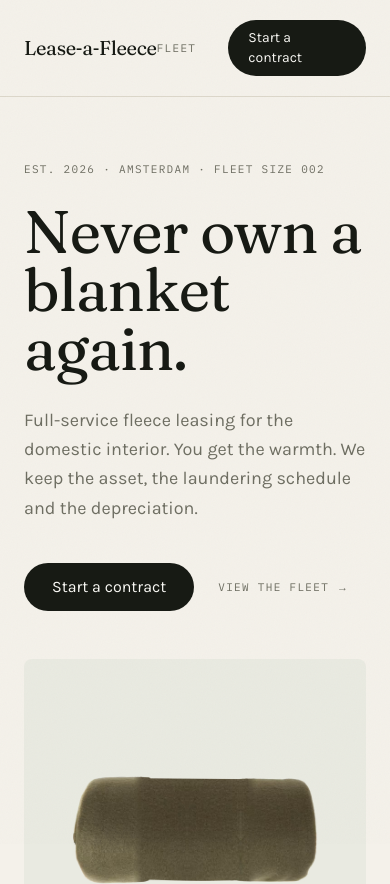
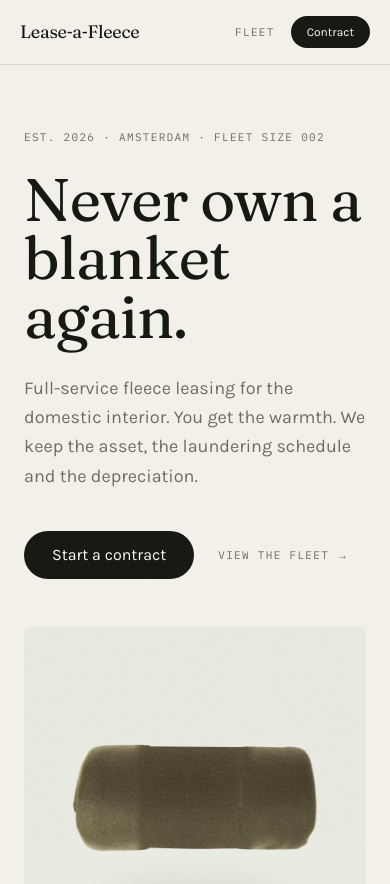
Before and after one commit to erikkallen/lease-a-fleece, a Next.js app: page / in a window 390 px wide. Shown: the top 884 px of the page. Built offline with nearby package versions, Linux system fonts and the light colour scheme.

Commit message:
Add real Aurora product photo; fix header overflow at narrow widths

```diff
--- a/components/site-header.tsx
+++ b/components/site-header.tsx
@@ -3,19 +3,20 @@ import Link from 'next/link'
 export function SiteHeader() {
   return (
     <header className="sticky top-0 z-40 border-b border-line bg-bone/85 backdrop-blur-sm">
-      <div className="mx-auto flex max-w-6xl items-center justify-between px-6 py-5">
-        <Link href="/" className="font-display text-xl">
+      <div className="mx-auto flex max-w-6xl items-center justify-between gap-3 px-5 py-4 sm:px-6 sm:py-5">
+        <Link href="/" className="font-display text-lg whitespace-nowrap sm:text-xl">
           Lease&#8209;a&#8209;Fleece
         </Link>
-        <nav className="flex items-center gap-8">
+        <nav className="flex items-center gap-4 sm:gap-8">
           <Link href="/fleet" className="register transition-colors hover:text-ink">
             Fleet
           </Link>
           <Link
             href="/lease"
-            className="rounded-full bg-ink px-5 py-2 text-sm text-paper transition-opacity hover:opacity-85"
+            className="rounded-full bg-ink px-4 py-2 text-xs whitespace-nowrap text-paper transition-opacity hover:opacity-85 sm:px-5 sm:text-sm"
           >
-            Start a contract
+            <span className="sm:hidden">Contract</span>
+            <span className="hidden sm:inline">Start a contract</span>
           </Link>
         </nav>
       </div>
```
Also changed, not shown: public/fleet/aurora.avif.
